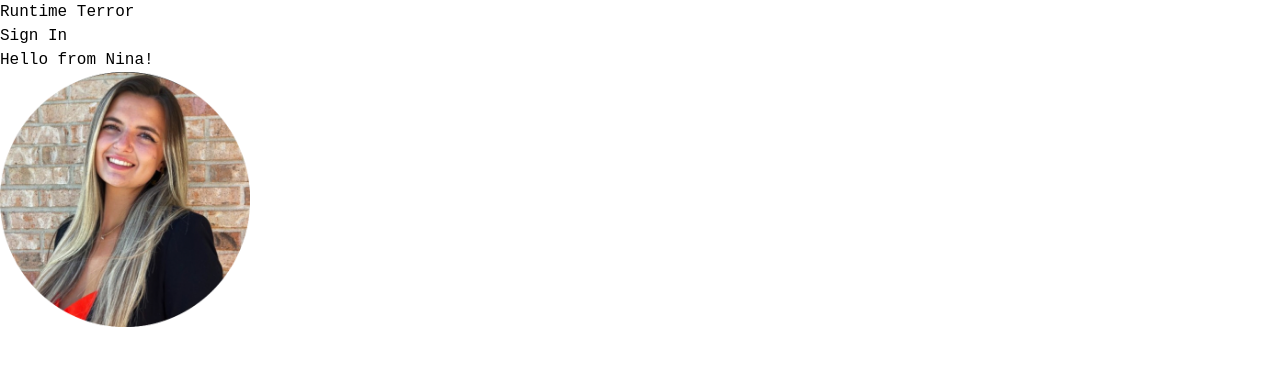
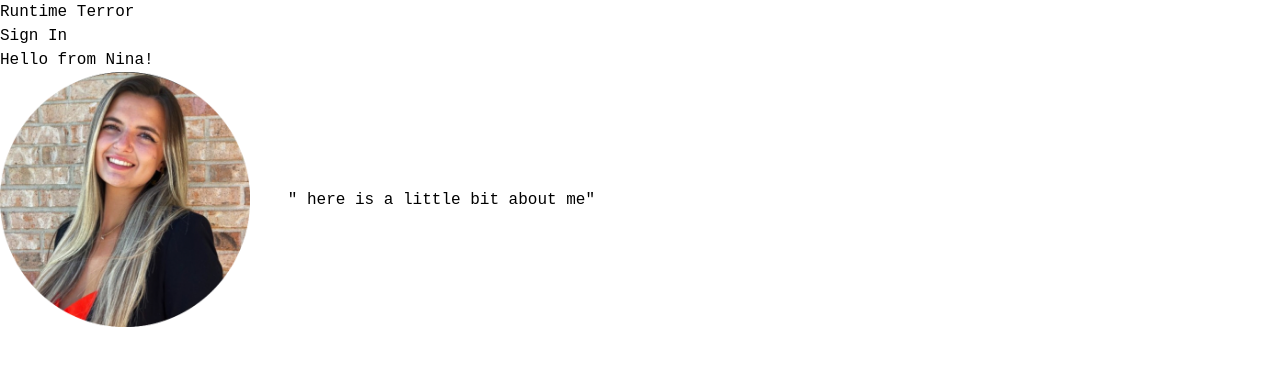
Before and after one commit to odin5on/runtime-terror-website, a React (Vite) app: page /runtime-terror-website/Nina in a window 1280 px wide. Shown: the top 377 px of the page. Built offline with nearby package versions, Linux system fonts and the light colour scheme.

Commit message:
adding paragraph about myself

```diff
--- a/src/pages/nina.jsx
+++ b/src/pages/nina.jsx
@@ -4,9 +4,13 @@ function Nina() {
   return (
     <div>
       <h1>Hello from Nina!</h1>
+
+      <div style={{ display: "flex", alignItems: "center" }}>
       <img src = "src/pages/Screen Shot 2023-11-10 at 9.51.00 AM.png"
            style = {{width: "250px"}}
         />
+      <p style={{ marginLeft: "1cm" }}>" here is a little bit about me"</p>
+      </div>
       <div style = {{marginTop: "2in", display: "flex", felxDirection: "column", alighnItems: "flex-end", paddingLeft: "2in"}}>
         <img src = "src/pages/IMG_3307.jpeg"
              alt = "My puppy!"
```
